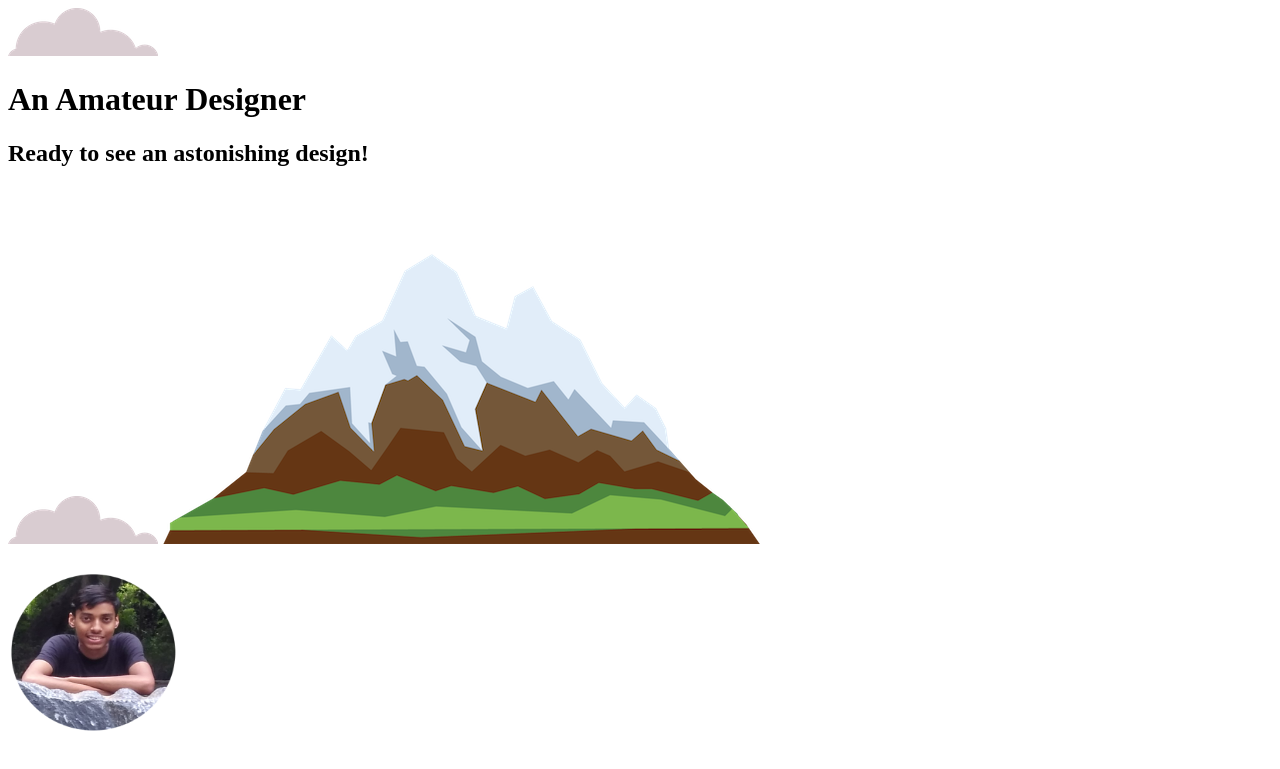
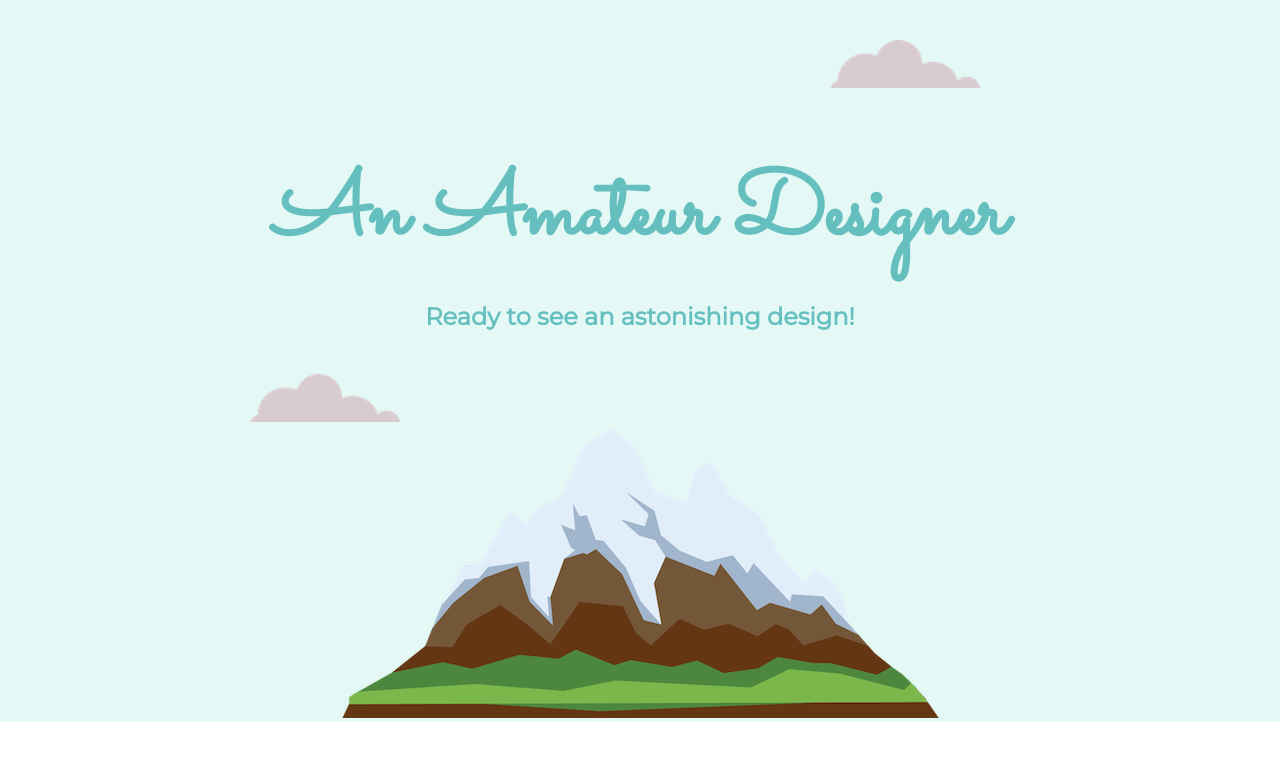
Before and after one commit to SubratoReigns/An-Amateur-Designer, a plain HTML site: page index.html in a window 1280 px wide. Shown: the top 769 px of the page. Drawn offline with Linux system fonts and the light colour scheme; files that its build step writes are made by us from their sources; the site is published under a folder, as on GitHub Pages, so addresses that start at the root find nothing.

Commit message:
Update index.html

```diff
--- a/index.html
+++ b/index.html
@@ -4,7 +4,7 @@
 <head>
   <meta charset="utf-8">
   <title>An Amateur Coder</title>
-  <link rel="stylesheet" href="/styles.css">
+  <link rel="stylesheet" href="root/styles.css">
   <link rel="icon" href="favicon.ico">
   <link href="https://fonts.googleapis.com/css2?family=Merriweather&family=Montserrat&family=Sacramento&display=swap" rel="stylesheet">
 </head>
```
